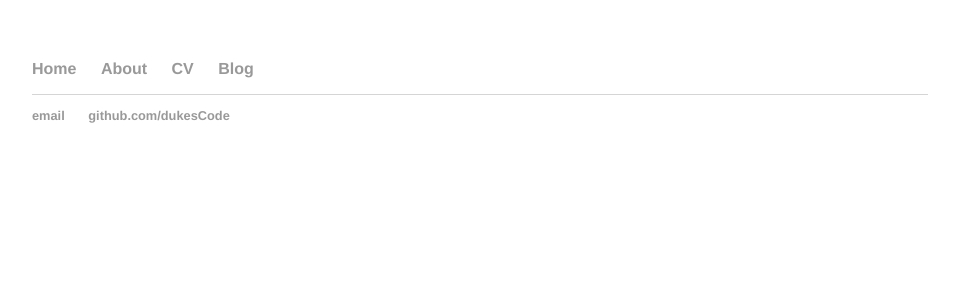
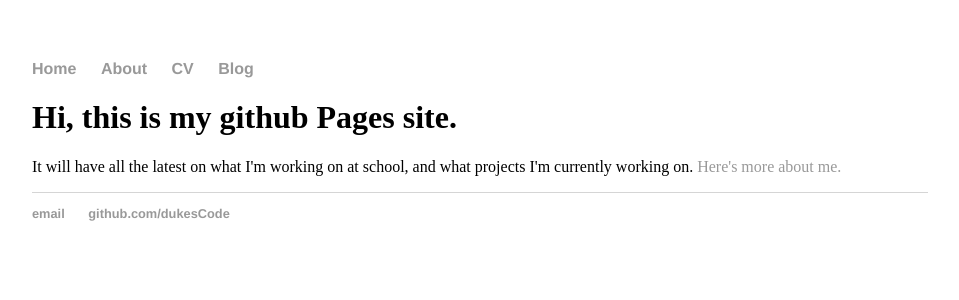
Before and after one commit to dukesCode/dukesCode.github.io, a Jekyll site: the page built from index.html, in a window 1280 px wide. Shown: the top 300 px of the page, without its empty margins (160-1119 px from the left). Built offline with Jekyll 4.4.1, drawn with Linux system fonts in a browser that asks for light colours.

Commit message:
modifyed index.html for Jekyll integration.... hope it works...

```diff
--- a/index.html
+++ b/index.html
@@ -1,31 +1,10 @@
-<!DOCTYPE html>
-<html>
-	<head>
-		<title>Jean-Luc's blog/github Page</title>
-		<!-- link to stylesheet -->
-		<link rel="stylesheet" type="text/css" href="/css/main.css">
-	</head>
-
-	<body>
-		<nav>
-		<ul>
-			<li><a href="/">Home</a></li>
-			<li><a href="/about">About</a></li>
-			<li><a href="/cv">CV</a></li>
-			<li><a href="/blog">Blog</a></li>
-		</ul>
-		</nav>
-
-		<div class="container">
-		<div class="blurb">
-
-		</div> <!-- /.blurb -->
-		</div> <!-- /.container -->
-		<footer>
-		<ul>
-			<li><a href="mailto:major.jeanluc@gmail.com">email</a></li>
-			<li><a href="https://github.com/dukesCode">github.com/dukesCode</a></li>
-		</ul>
-		</footer>
-	</body>
-</html>
+---
+layout: default
+title: Jean-Luc's blog/github Page
+---
+<div class="blurb">
+	<h1>Hi, this is my github Pages site.</h1>
+	<p>It will have all the latest on what I'm working on at school, and what projects I'm currently working on.
+		<a href="/about">Here's more about me.</a>
+	</p>
+</div> <!-- /.blurb -->
```
